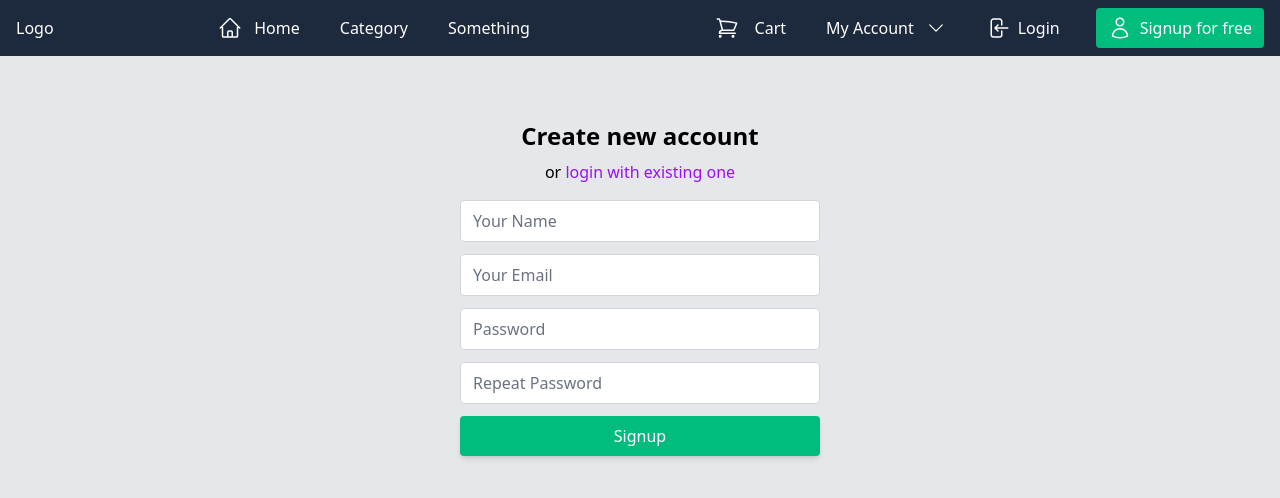
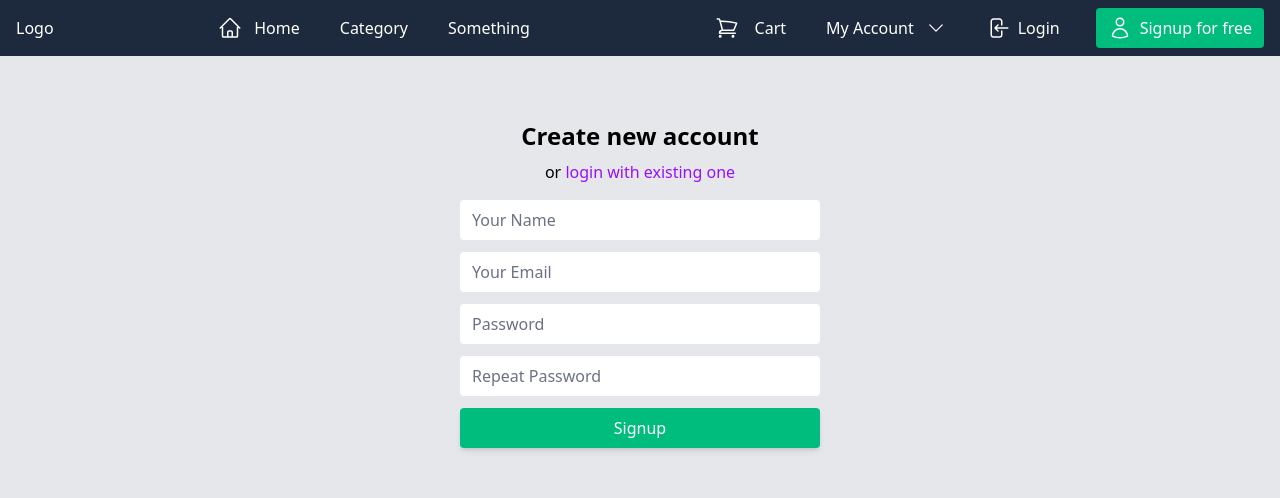
Before and after one commit to JORUNOJOSTAR/ecommerce-page, a Vue app: page /signup in a window 1280 px wide. Shown: the top 498 px of the page. Built offline with nearby package versions, Linux system fonts and the light colour scheme.

Commit message:
feat: add validation to signup form and enhance input handling

```diff
--- a/package.json
+++ b/package.json
@@ -11,6 +11,7 @@
   "dependencies": {
     "@vueuse/core": "^14.0.0",
     "decimal.js": "^10.6.0",
+    "email-validator": "^2.0.4",
     "pinia": "^3.0.3",
     "vue": "^3.5.22",
     "vue-router": "^4.6.0"
--- a/src/views/Signup.vue
+++ b/src/views/Signup.vue
@@ -4,19 +4,102 @@
         <p class="mb-4">or <RouterLink :to="{name:'login'}" class="text-purple-600 hover:text-purple-500 ">login with existing
                 one</RouterLink></p>
         <form action="/src/signup.html" method="post">
-            <div class="mb-3"><input type="text" name="" id="" placeholder="Your Name"
-                    class="bg-white w-full rounded border-gray-300 focus:border-purple-600 focus:ring-purple-600"></div>
-            <div class="mb-3"><input type="text" name="" id="" placeholder="Your Email"
-                    class="bg-white w-full rounded border-gray-300 focus:border-purple-600 focus:ring-purple-600"></div>
-            <div class="mb-3"><input type="password" name="" id="" placeholder="Password"
-                    class="bg-white w-full rounded border-gray-300 focus:border-purple-600 focus:ring-purple-600"></div>
-            <div class="mb-3"><input type="password" name="" id="" placeholder="Repeat Password"
-                    class="bg-white w-full rounded border-gray-300 focus:border-purple-600 focus:ring-purple-600"></div>
-
-            <button class="btn-emerald w-full flex items-center justify-center">
+            <div class="mb-3">
+                <input type="text" name="" id="" placeholder="Your Name"
+                    v-model="formInput.name"
+                    @input="validateName"
+                    class="bg-white w-full rounded border-none"
+                    :class="validationErrMsg.name? errorClass : (formInput.name ? successClass : defaultClass  ) ">
+                <small class="block text-left text-red-500">{{ validationErrMsg.name }}</small>
+            </div>
+            <div class="mb-3">
+                <input type="text" name="" id="" placeholder="Your Email"
+                    v-model="formInput.email"
+                    @input="validateEmail"
+                    class="bg-white w-full rounded border-none"
+                    :class="validationErrMsg.email? errorClass : (formInput.email ? successClass : defaultClass  ) ">
+                <small class="block text-left text-red-500">{{ validationErrMsg.email }}</small>
+            </div>
+            <div class="mb-3">
+                <input type="password" name="" id="" placeholder="Password"
+                    v-model="formInput.password"
+                    @input="validatePassword"
+                    class="bg-white w-full rounded border-none"
+                    :class="validationErrMsg.password? errorClass : (formInput.password ? successClass : defaultClass  ) ">
+                <small class="block text-left text-red-500">{{ validationErrMsg.password }}</small>
+            </div>
+            <div class="mb-3">
+                <input type="password" name="" id="" placeholder="Repeat Password"
+                    v-model="formInput.passwordRepeat"
+                    @input="validatePasswordRepeat"
+                    class="bg-white w-full rounded border-none"
+                    :class="validationErrMsg.passwordRepeat? errorClass : (formInput.passwordRepeat ? successClass : defaultClass  ) ">
+                <small class="block text-left text-red-500">{{ validationErrMsg.passwordRepeat }}</small>
+            </div>
+            <button @click.prevent="submit" class="btn-emerald w-full flex items-center justify-center">
                 Signup
             </button>
         </form>
     </div>
 </template>
-<script setup></script>
+<script setup>
+import { ref } from 'vue';
+import { validate } from 'email-validator';
+
+const defaultClass = 'focus:border-purple-600 focus:ring-purple-600';
+const errorClass   = 'focus:border-red-600 focus:ring-red-600';
+const successClass = 'focus:border-emerald-600 focus:ring-emerald-600';
+
+const formInput = ref({
+                        name:            '',
+                        email:           '',
+                        password:        '',
+                        passwordRepeat:  '',
+                  });
+
+const validationErrMsg = ref({
+                                name:            '',
+                                email:           '',
+                                password:        '',
+                                passwordRepeat:  '',
+                         });
+
+function submit(){
+    validateName();
+    validateEmail();
+    validatePassword();
+    validatePasswordRepeat();
+}
+
+function validateName(){
+    validationErrMsg.value.name = '';
+    if(!formInput.value.name){
+        validationErrMsg.value.name = 'This field is required';
+    }else if(formInput.value.name.length < 3){
+        validationErrMsg.value.name = 'Name should be at least 3 character'
+    }
+}
+
+function validateEmail(){
+    validationErrMsg.value.email = '';
+    if(!formInput.value.email){
+        validationErrMsg.value.email = 'This field is required';
+    }else if(!validate(formInput.value.email)){
+        validationErrMsg.value.email = 'This must be a valid email'
+    }
+}
+
+function validatePassword(){
+    validationErrMsg.value.password = '';
+    if(!formInput.value.password){
+        validationErrMsg.value.password = 'This field is required';
+    }
+}
+
+function validatePasswordRepeat(){
+    validationErrMsg.value.passwordRepeat = '';
+    if(!formInput.value.passwordRepeat){
+        validationErrMsg.value.passwordRepeat = 'This field is required';
+    }
+}
+</script>
```
Also changed, not shown: 1 other file (tests, documents, lock files or other folders).
